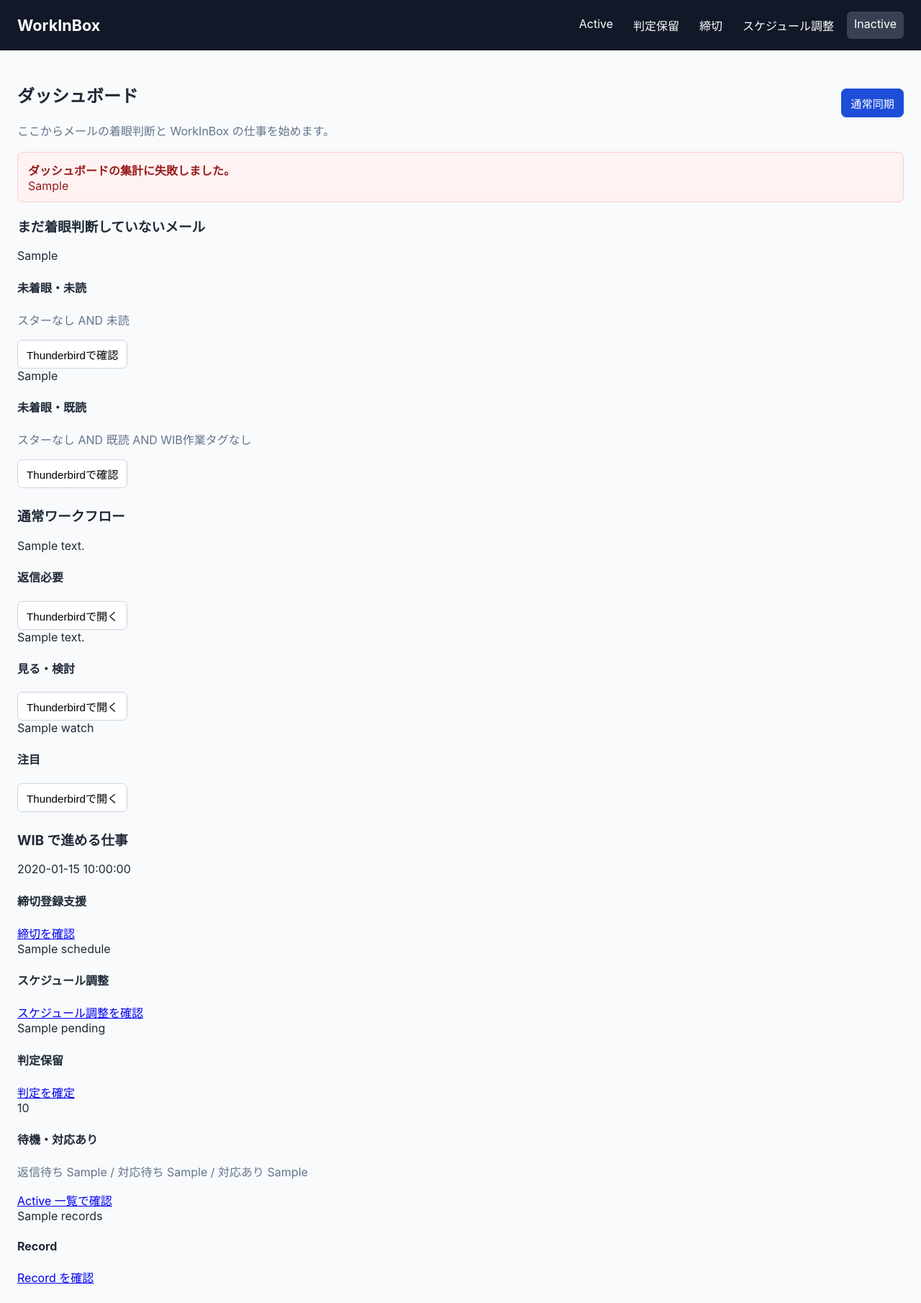
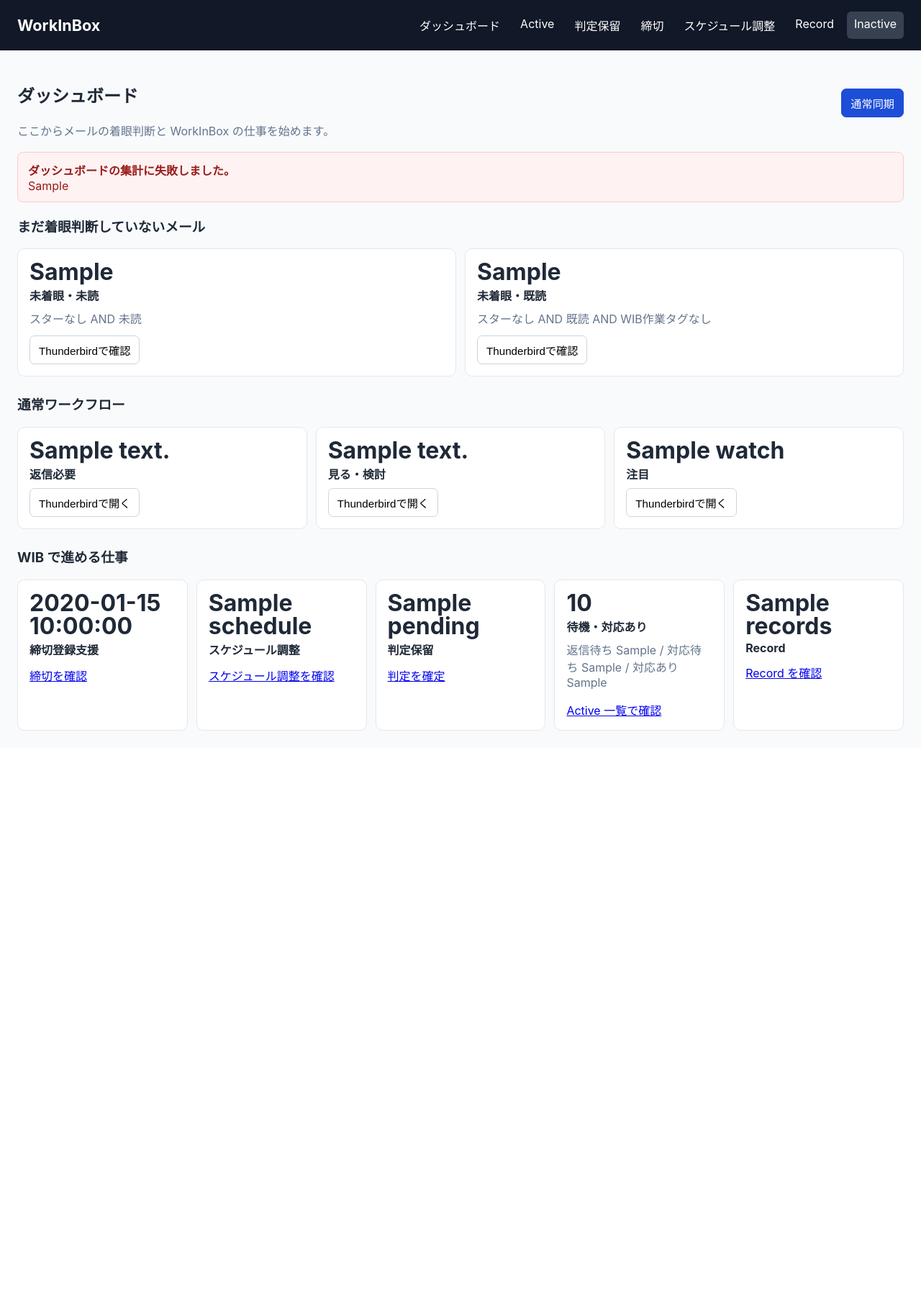
Before and after one commit to a3suger/WorkInBox, a Python web app: template src/workinbox/templates/dashboard.html in a window 1280 px wide. Shown: the whole page at 72% size. After the commit the page ends 1015 px from the top, so only its background shows below. Run offline with Jinja, Linux system fonts and the light colour scheme; the template is opened without the code that fills it: most values are stand-ins (such as "Sample title", 1, 10 or a date in 2020).

Commit message:
Add dashboard navigation and layout

```diff
--- a/src/workinbox/templates/base.html
+++ b/src/workinbox/templates/base.html
@@ -156,17 +156,34 @@
       padding: 2px 7px;
       font-size: 0.78rem;
     }
+    .dashboard-grid {
+      display: grid;
+      grid-template-columns: repeat(auto-fit, minmax(210px, 1fr));
+      gap: 12px;
+    }
+    .dashboard-card {
+      background: white;
+      border: 1px solid #e5e7eb;
+      border-radius: 10px;
+      padding: 16px;
+    }
+    .dashboard-card h4 { margin: 4px 0 8px; }
+    .dashboard-card p { margin: 6px 0 12px; }
+    .dashboard-count { font-size: 2rem; font-weight: 700; line-height: 1; }
+    .dashboard-link { display: inline-block; margin-top: 4px; }
   </style>
 </head>
 <body>
 <header>
   <h1>WorkInBox</h1>
   <nav>
+    <a href="/" class="{% if dashboard_view %}current{% endif %}">ダッシュボード</a>
     <a href="/active" class="{% if active_view and not pending_view and not deadlines_view and not schedules_view %}current{% endif %}">Active</a>
     <a href="/pending" class="{% if pending_view %}current{% endif %}">判定保留</a>
     <a href="/deadlines" class="{% if deadlines_view %}current{% endif %}">締切</a>
     <a href="/schedules" class="{% if schedules_view %}current{% endif %}">スケジュール調整</a>
-    <a href="/inactive" class="{% if not active_view and not pending_view and not deadlines_view and not schedules_view %}current{% endif %}">Inactive</a>
+    <a href="/records">Record</a>
+    <a href="/inactive" class="{% if not dashboard_view and not active_view and not pending_view and not deadlines_view and not schedules_view %}current{% endif %}">Inactive</a>
   </nav>
 </header>
 <main>
```
